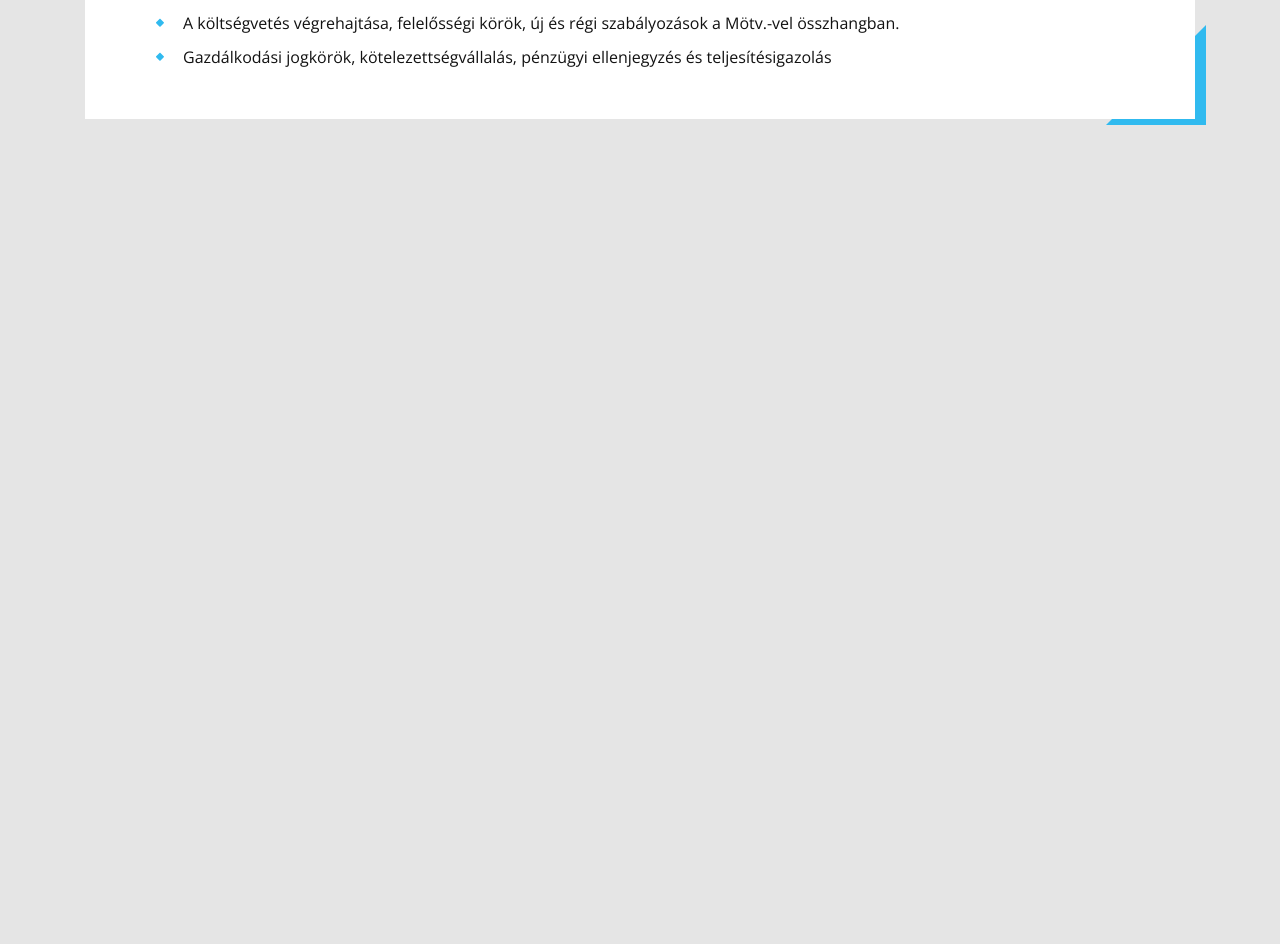
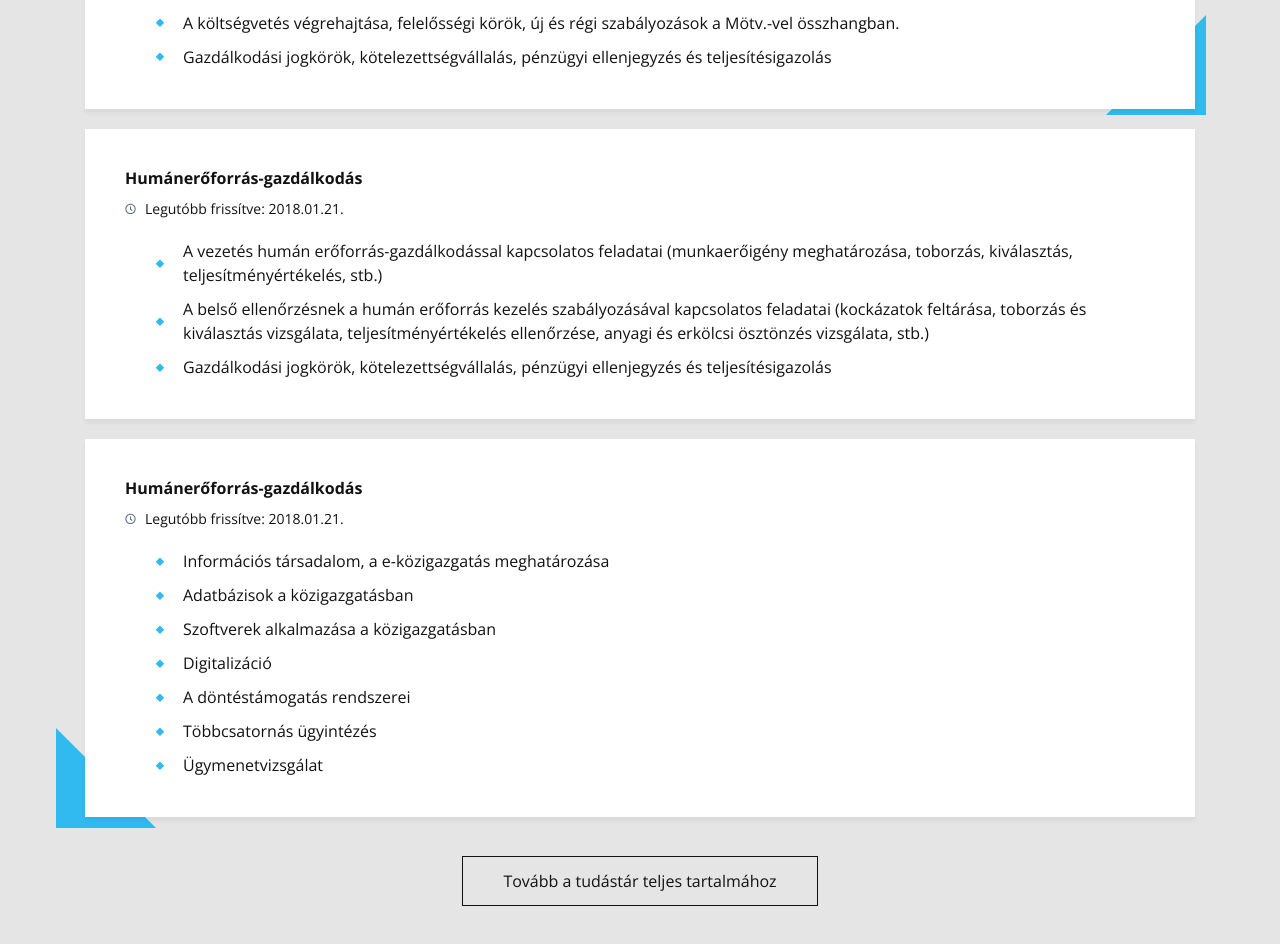
Before and after one commit to Kalamane264/Jinfo, an Angular app in the folder JegyzoInfo/ClientApp/: page /home in a window 1280 px wide. Shown: the part 1000-1944 px from the top of the page. Built offline with nearby package versions, Linux system fonts and the light colour scheme.

Commit message:
topics done

```diff
--- a/JegyzoInfo/ClientApp/src/app/components/topic/topic.component.html
+++ b/JegyzoInfo/ClientApp/src/app/components/topic/topic.component.html
@@ -2,7 +2,6 @@
   <section class="topic new">
     <h6>
       Az Önkormányzatok gazdálkodása
-      <!-- <img src="/assets/img/triangleNew.svg" alt=""> -->
     </h6>
     <p class="clockIcon">
       Legutóbb frissítve: 2018.01.21.
@@ -20,3 +19,59 @@
     </ul>
   </section>
 </div>
+
+<div class="topicWrap">
+  <section class="topic">
+    <h6>
+      Humánerőforrás-gazdálkodás
+    </h6>
+    <p class="clockIcon">
+      Legutóbb frissítve: 2018.01.21.
+    </p>
+    <ul>
+      <li>
+        A vezetés humán erőforrás-gazdálkodással kapcsolatos feladatai (munkaerőigény meghatározása, toborzás, kiválasztás, teljesítményértékelés, stb.)
+      </li>
+      <li>
+        A belső ellenőrzésnek a humán erőforrás kezelés szabályozásával kapcsolatos feladatai (kockázatok feltárása, toborzás és kiválasztás vizsgálata, teljesítményértékelés ellenőrzése, anyagi és erkölcsi ösztönzés vizsgálata, stb.)
+      </li>
+      <li>
+        Gazdálkodási jogkörök, kötelezettségvállalás, pénzügyi ellenjegyzés és teljesítésigazolás
+      </li>
+    </ul>
+  </section>
+</div>
+
+<div class="topicWrap">
+  <section class="topic last">
+    <h6>
+      Humánerőforrás-gazdálkodás
+    </h6>
+    <p class="clockIcon">
+      Legutóbb frissítve: 2018.01.21.
+    </p>
+    <ul>
+      <li>
+        Információs társadalom, a e-közigazgatás meghatározása
+      </li>
+      <li>
+        Adatbázisok a közigazgatásban
+      </li>
+      <li>
+        Szoftverek alkalmazása a közigazgatásban
+      </li>
+      <li>
+        Digitalizáció
+      </li>
+      <li>
+        A döntéstámogatás rendszerei
+      </li>
+      <li>
+        Többcsatornás ügyintézés
+      </li>
+      <li>
+        Ügymenetvizsgálat
+      </li>
+    </ul>
+  </section>
+</div>
--- a/JegyzoInfo/ClientApp/src/app/components/topic/topic.component.scss
+++ b/JegyzoInfo/ClientApp/src/app/components/topic/topic.component.scss
@@ -3,7 +3,9 @@
   z-index: 1;
   .topic{
     background-color: white;
+    box-shadow: 0px 4px 4px rgba(0, 0, 0, 0.05);
     padding: 40px;
+    margin-bottom: 20px;
     p{
       margin-top: 10px;
     }
@@ -16,6 +18,9 @@
         background-position: left center;
         padding-left: 28px;
         margin-bottom: 10px;
+        &:last-child{
+          margin-bottom: 0;
+        }
       }
     }
     &.new{
@@ -38,9 +43,20 @@
         background-size: cover;
         width: 74px;
         height: 70px;
-        left: -10px;
-        top: -2px;
+        left: -17px;
+        top: -13px;
       }
+    }
+    &.last::after{
+      content: "";
+      position: absolute;
+      z-index: -1;
+      background-image: url("/assets/img/triangleLeftBottomSmall.svg");
+      background-size: cover;
+      width: 100px;
+      height: 100px;
+      left: -29px;
+      bottom: -11px;
     }
   }
 }
--- a/JegyzoInfo/ClientApp/src/app/components/topics/topics.component.html
+++ b/JegyzoInfo/ClientApp/src/app/components/topics/topics.component.html
@@ -1 +1,4 @@
-<app-topic></app-topic>
+<div class="topicsWrap">
+  <app-topic></app-topic>
+
+</div>
--- a/JegyzoInfo/ClientApp/src/app/pages/home/home.component.html
+++ b/JegyzoInfo/ClientApp/src/app/pages/home/home.component.html
@@ -70,5 +70,10 @@
       KIEMELT TÉMÁINK
     </h1>
     <app-topics></app-topics>
+    <div class="buttonWrap">
+      <button class="hollow">
+        Tovább a tudástár teljes tartalmához
+      </button>
+    </div>
   </div>
 </div>
--- a/JegyzoInfo/ClientApp/src/app/pages/home/home.component.scss
+++ b/JegyzoInfo/ClientApp/src/app/pages/home/home.component.scss
@@ -102,4 +102,8 @@ header{
     margin-top: 80px;
     margin-bottom: 30px;
   }
+  .buttonWrap{
+    margin-top: 39px;
+    text-align: center;
+  }
 }
--- a/JegyzoInfo/ClientApp/src/styles.scss
+++ b/JegyzoInfo/ClientApp/src/styles.scss
@@ -25,9 +25,10 @@ h6{
   font-weight: 700;
 }
 
-button{
+button, button:focus{
   padding: 12px 30px;
   font-size: 16px;
+  outline: none;
   &.defaultBlue{
     border: 0;
     background-color: $blue;
@@ -36,6 +37,12 @@ button{
   &.transparent{
     color: $dark;
     border: 1px solid $dark;
+  }
+  &.hollow{
+    color: $dark;
+    border: 1px solid $dark;
+    background-color: transparent;
+    padding: 12px 40px;
   }
 }
 
```
Also changed, not shown: JegyzoInfo/ClientApp/src/assets/img/triangleLeftBottomSmall.svg (added), JegyzoInfo/ClientApp/src/assets/img/triangleNew.svg.
